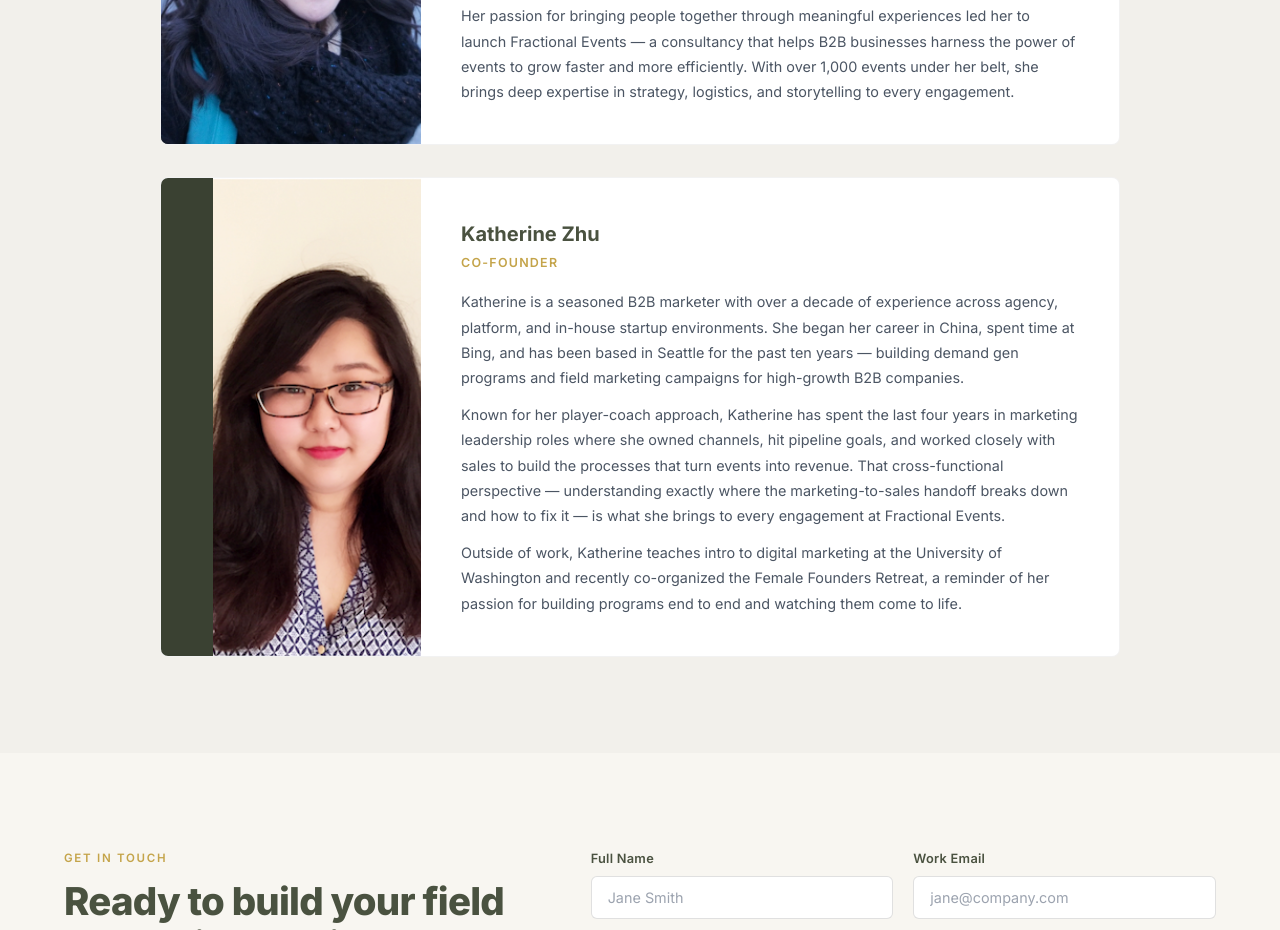
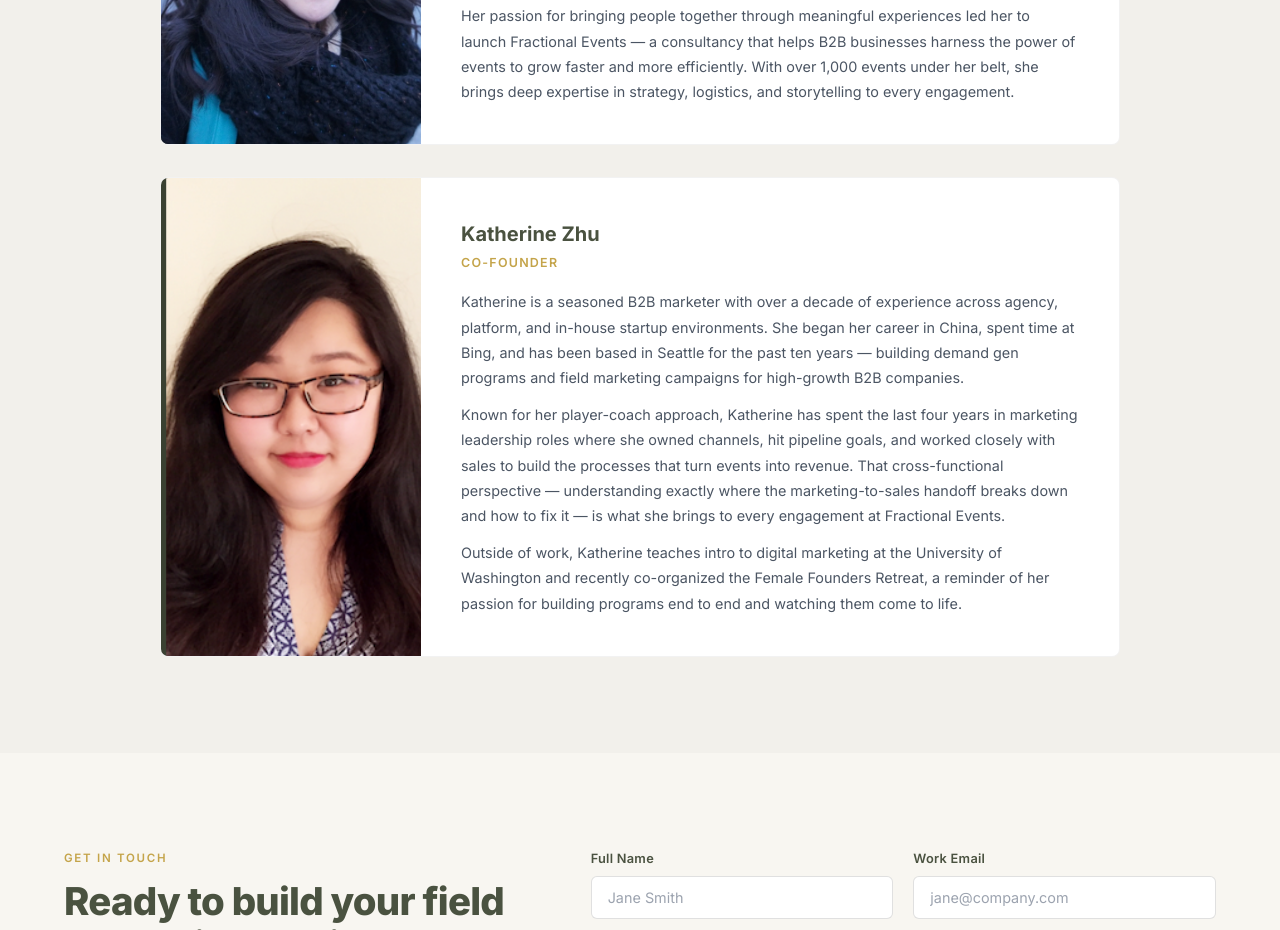
Before and after one commit to Fractional-Events/Website, a website: page index.html in a window 1280 px wide. Shown: the part 4639-5569 px from the top of the page. Drawn offline with Linux system fonts and the light colour scheme.

Commit message:
Fix Katherine photo — scale up to fill left gap

```diff
--- a/css/styles.css
+++ b/css/styles.css
@@ -619,7 +619,7 @@ section { padding: 6rem 5%; }
   object-position: center 20%;
 }
 
-.katherine-photo { transform: translateX(20%); }
+.katherine-photo { transform: scale(1.2) translateX(10%); }
 
 .team-info {
   padding: 2.5rem 2.5rem;
```
